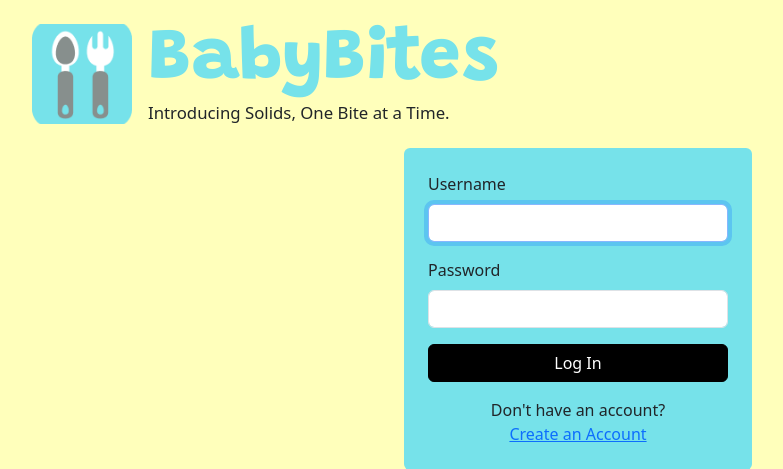
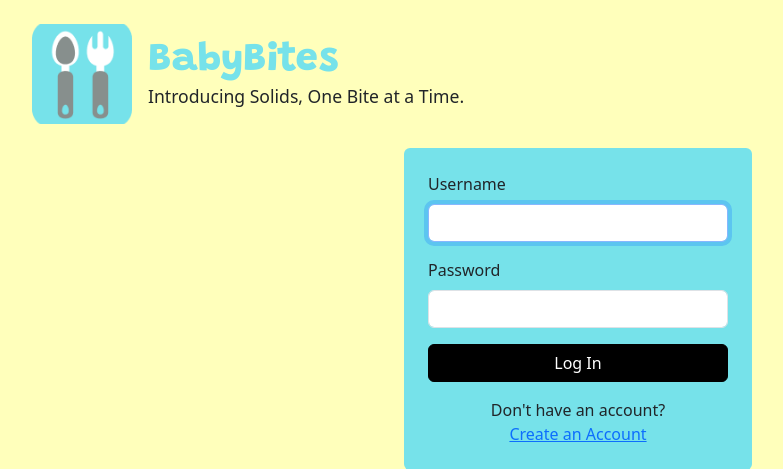
Before and after one commit to dledw001/BabyBites, a Django app: page / in a window 1280 px wide. Shown: the top 469 px of the page, without its empty margins (62-845 px from the left). Run offline with Django 5.2, Linux system fonts and the light colour scheme.

Commit message:
logintitle

```diff
--- a/core/static/core/css/custom.css
+++ b/core/static/core/css/custom.css
@@ -21,6 +21,11 @@
 .bb-title .top{font-size:4.2rem; display:block;}
 .bb-title .bottom{font-size:4.2rem; display: block;}
 
+/* When you want bb-title left-aligned */
+.bb-title.left {
+    text-align: left;
+}
+
 /* Dashboard Tiles */
 .tile{
     display:flex; align-items:center; justify-content:center; text-align:center;
--- a/core/templates/index.html
+++ b/core/templates/index.html
@@ -4,12 +4,13 @@
 
 {% block content %}
 <div class="container my-4">
-    <div class="d-flex align-items-center gap-3 flex-column flex-sm-row">
-        <div class="bb-logo"></div>
+    <div class="d-flex align-items-center gap-3 flex-row flex-nowrap w-100">
+        <div class="bb-logo flex-shrink-0"></div>
 
-        <div class="d-inline-block text-start">
-            <h1 class="m-0 bb-title" style="font-size:4.6rem; line-height:1;">BabyBites</h1>
-            <h5 class="mt-1 mb-0 babybites-slogan" style="font-size:1.05rem; line-height:1.25; max-width:100%;">
+        <div class="text-start flex-grow-1" style="min-width:0;">
+            <h1 class="m-0 bb-title left">BabyBites</h1>
+            <h5 class="mt-1 mb-0 babybites-slogan"
+                style="font-size:clamp(0.9rem, 2.2vw, 1.1rem); line-height:1.25; overflow-wrap:anywhere;">
                 Introducing Solids, One Bite at a Time.
             </h5>
         </div>
```
